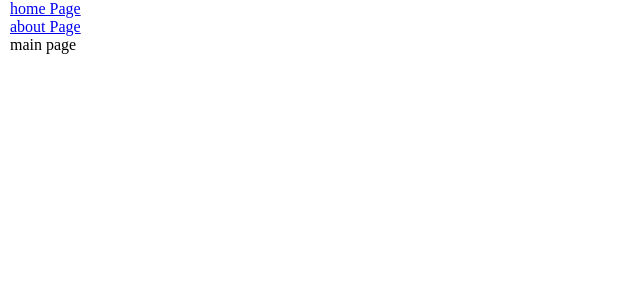
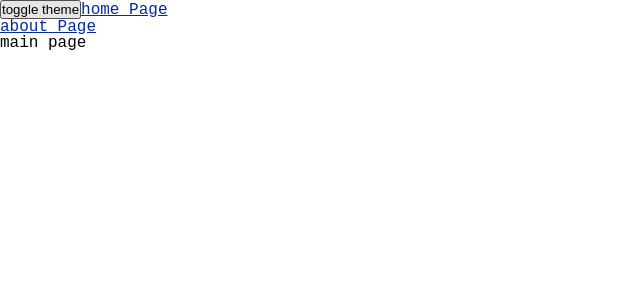
Before and after one commit to vadikot/pet-project, a React app: page / in a window 1280 px wide. Shown: the top 300 px of the page, without its empty margins (0-640 px from the left). Built offline with nearby package versions, Linux system fonts and the light colour scheme.

Commit message:
added light and dark themes; added theme provider; added theme switch button;

```diff
--- a/src/App.tsx
+++ b/src/App.tsx
@@ -1,13 +1,16 @@
-import React, {Suspense} from 'react';
-import "./app.scss";
+import React, {Suspense} from "react";
 import {Link, Route, Routes} from "react-router-dom";
 import {MainPageLazy} from "./pages/MainPage/MainPage.lazy";
 import {AboutPageLazy} from "./pages/AboutPage/AboutPage.lazy";
 import {NotFoundPageLazy} from "./pages/NotFoundPage/NotFoundPage.lazy";
+import {useTheme} from "./theme/useThemes";
 
 const App = () => {
+    const {theme, toggleTheme} = useTheme();
+
     return (
-        <div className="app">
+        <div className={`app ${theme}`}>
+            <button onClick={toggleTheme}>toggle theme</button>
             <Link to="/">home Page</Link><br/>
             <Link to="/about">about Page</Link>
 
--- a/src/app.scss
+++ /dev/null
@@ -1,3 +0,0 @@
-.app {
-  margin: 0 10px;
-}
--- a/src/index.tsx
+++ b/src/index.tsx
@@ -1,13 +1,16 @@
 import {render} from "react-dom";
-import "./index.scss";
+import "./styles/index.scss";
 import App from "./App";
 import {BrowserRouter} from "react-router-dom";
+import ThemeProvider from "./theme/ThemeProvider";
 
 const root = document.getElementById('root');
 
 render(
     <BrowserRouter>
-        <App/>
+        <ThemeProvider>
+            <App/>
+        </ThemeProvider>
     </BrowserRouter>,
     root
 );
--- /dev/null
+++ b/src/styles/index.scss
@@ -0,0 +1,15 @@
+@import "reset";
+@import "variables/global";
+@import "themes/light";
+@import "themes/dark";
+
+.app {
+  font: var(--font-m);
+  background: var(--bg-color);
+  color: var(--primary-color);
+  min-height: 100vh;
+
+  a {
+    color: var(--links-color);
+  }
+}
--- /dev/null
+++ b/src/styles/themes/dark.scss
@@ -0,0 +1,6 @@
+.app.dark {
+  --bg-color: #1e1e1e;
+  --primary-color: #0bc933;
+  --secondary-color: #069d25;
+  --links-color: #ffffff;
+}
--- /dev/null
+++ b/src/styles/themes/light.scss
@@ -0,0 +1,6 @@
+.app.light {
+  --bg-color: #ffffff;
+  --primary-color: #000;
+  --secondary-color: #232323;
+  --links-color: #002c9d;
+}
--- /dev/null
+++ b/src/styles/variables/global.scss
@@ -0,0 +1,11 @@
+:root {
+  --font-family-main: "Courier New", sans-serif;
+
+  --font-size-m: 16px;
+  --font-line-m: 16px;
+  --font-m: var(--font-size-m)/var(--font-line-m) var(--font-family-main);
+
+  --font-size-l: 24px;
+  --font-line-l: 24px;
+  --font-l: var(--font-size-l)/var(--font-line-l) var(--font-family-main);
+}
--- /dev/null
+++ b/src/theme/ThemeContext.ts
@@ -0,0 +1,15 @@
+import {createContext} from "react";
+
+export enum ThemeType {
+    light = "light",
+    dark = "dark",
+}
+
+export interface ThemeContextProps {
+    theme?: ThemeType;
+    toggleTheme?: () => void;
+}
+
+export const ThemeContext = createContext<ThemeContextProps>({});
+
+export const LOCAL_STORAGE_THEME_KEY = 'theme';
--- /dev/null
+++ b/src/theme/ThemeProvider.tsx
@@ -0,0 +1,31 @@
+import React, {FC, PropsWithChildren, useMemo, useState} from "react";
+import {LOCAL_STORAGE_THEME_KEY, ThemeContext, ThemeType} from "./ThemeContext";
+
+interface ThemeProviderProps {
+}
+
+const defaultTheme = localStorage.getItem(LOCAL_STORAGE_THEME_KEY) as ThemeType || ThemeType.light
+
+const ThemeProvider: FC<PropsWithChildren<ThemeProviderProps>> = ({children}) => {
+    const [theme, setTheme] = useState<ThemeType>(defaultTheme);
+
+    const toggleTheme = () => {
+        const newTheme = theme === ThemeType.light ? ThemeType.dark : ThemeType.light;
+
+        setTheme(newTheme);
+        localStorage.setItem(LOCAL_STORAGE_THEME_KEY, newTheme);
+    }
+
+    const defaultThemeProps = useMemo(() => ({
+        theme,
+        toggleTheme,
+    }), [theme]);
+
+    return (
+        <ThemeContext.Provider value={defaultThemeProps}>
+            {children}
+        </ThemeContext.Provider>
+    );
+};
+
+export default ThemeProvider;
--- /dev/null
+++ b/src/theme/useThemes.ts
@@ -0,0 +1,13 @@
+import {ThemeContext, ThemeContextProps} from "./ThemeContext";
+import {useContext} from "react";
+
+/**
+ * Returns an Object with the current Theme and function to Switch it.
+ *
+ * @returns {{theme, toggleTheme}}
+ *
+ * @beta
+ */
+export const useTheme = (): ThemeContextProps => {
+    return useContext(ThemeContext);
+}
```
Also changed, not shown: src/styles/reset.scss (renamed from src/index.scss).
